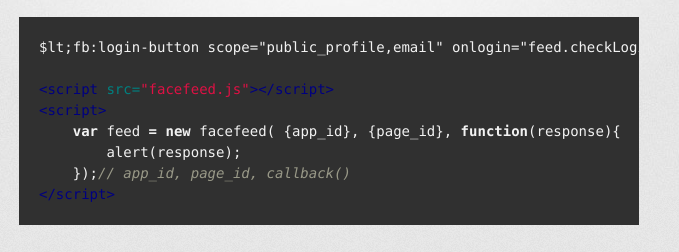
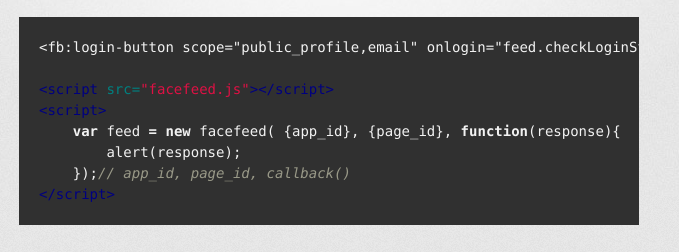
Before and after one commit to scottyg/facefeed, a plain HTML site: page index.html in a window 1280 px wide. Shown: the part 378-630 px from the top of the page, 311-990 px from the left. Drawn offline with Linux system fonts and the light colour scheme; a web font is replaced by a local one.

Commit message:
Update index.html

```diff
--- a/index.html
+++ b/index.html
@@ -36,7 +36,7 @@
 <li>app_id</li>
 <li>page_id</li>
 <li>callback function</li>
-</ul><div class="highlight highlight-html"><pre>$lt;fb:login-button scope="public_profile,email" onlogin="feed.checkLoginState()" data-auto-logout-link="true"&gt;<span class="nt">&lt;/fb:login-button&gt;</span>
+</ul><div class="highlight highlight-html"><pre>&lt;fb:login-button scope="public_profile,email" onlogin="feed.checkLoginState()" data-auto-logout-link="true"&gt;<span class="nt">&lt;/fb:login-button&gt;</span>
 
 <span class="nt">&lt;script </span><span class="na">src=</span><span class="s">"facefeed.js"</span><span class="nt">&gt;&lt;/script&gt;</span>
 <span class="nt">&lt;script&gt;</span>
```
